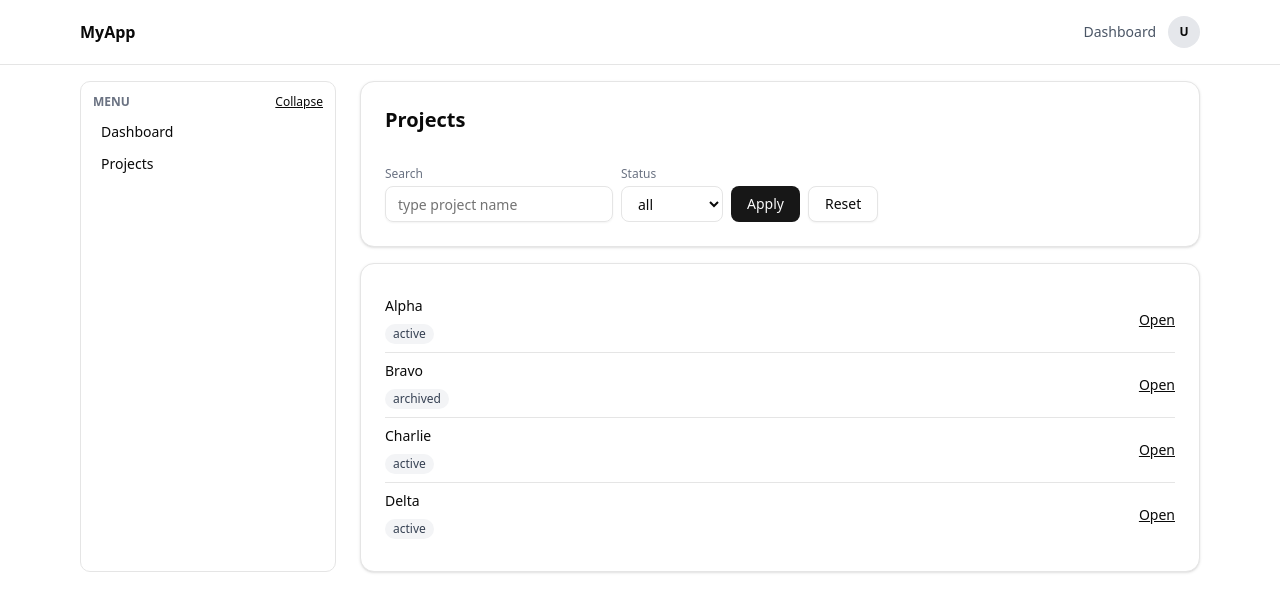
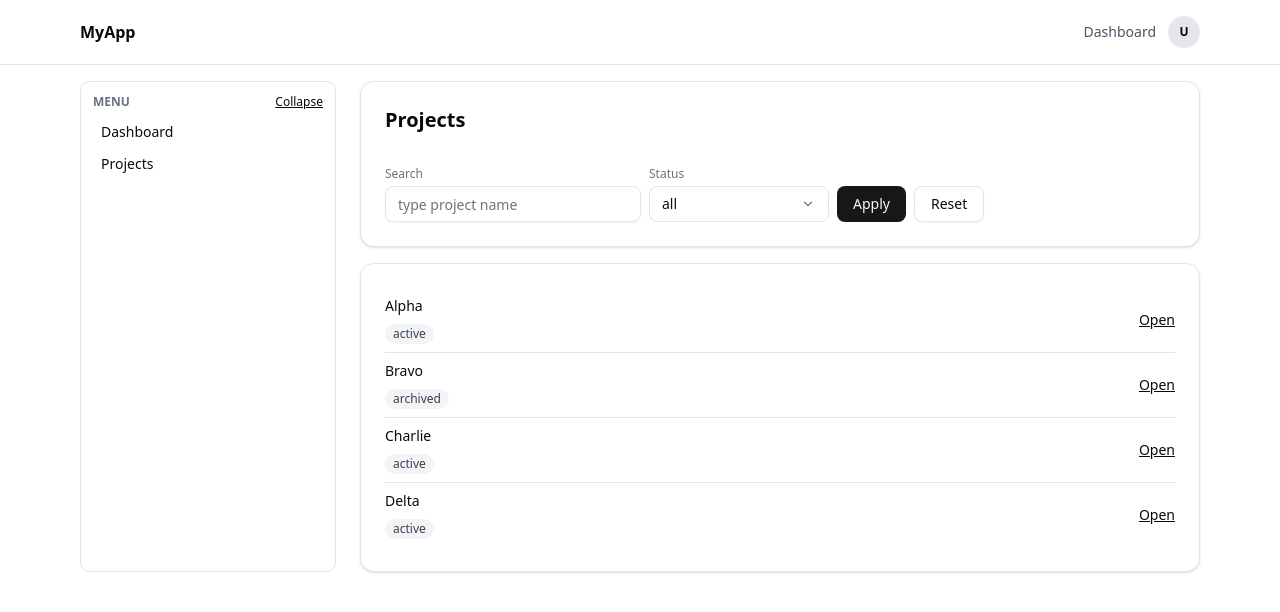
Before and after one commit to oct-Wanga/vibe-coding, a Next.js app: page /projects in a window 1280 px wide. Shown: the top 612 px of the page. Built offline with nearby package versions, Linux system fonts and the light colour scheme.

Commit message:
Refactor: 기능 구분 및 샤든 추가

```diff
--- a/package.json
+++ b/package.json
@@ -17,6 +17,7 @@
   "dependencies": {
     "@hookform/resolvers": "^3.10.0",
     "@radix-ui/react-label": "^2.1.8",
+    "@radix-ui/react-select": "^2.2.6",
     "@radix-ui/react-slot": "^1.2.4",
     "@tanstack/react-query": "^5.66.0",
     "class-variance-authority": "^0.7.1",
--- a/src/app/(app)/projects/page.tsx
+++ b/src/app/(app)/projects/page.tsx
@@ -1,4 +1,4 @@
-import { PROJECT_STATUS } from "@/features/projects-filter";
+import { PROJECT_STATUS } from "@/shared/lib/projectSearchParams";
 import { getEnumParam, getStringParam } from "@/shared/lib/searchParams";
 import { ProjectsPageClient } from "@/views/projects";
 
--- a/src/app/api/projects/[id]/route.ts
+++ b/src/app/api/projects/[id]/route.ts
@@ -1,9 +1,9 @@
-import { NextResponse } from "next/server";
+import { type NextRequest, NextResponse } from "next/server";
 
 import { findProject } from "@/entities/project";
 
-export async function GET(_req: Request, ctx: { params: { id: string } }) {
-  const { id } = await ctx.params;
+export async function GET(_req: NextRequest, context: { params: Promise<{ id: string }> }) {
+  const { id } = await context.params;
 
   const project = findProject(id);
 
--- a/src/features/auth/api/useLogin.ts
+++ b/src/features/auth/api/useLogin.ts
@@ -7,8 +7,6 @@ import type { LoginInput } from "@/features/auth";
 import { authKeys } from "../model/keys";
 
 type LoginResponse = { ok: true } | { ok: false; message: string };
-
-type ApiError = { message: string; status: number; details?: unknown };
 
 async function loginRequest(input: LoginInput): Promise<LoginResponse> {
   const res = await fetch("/api/auth/login", {
--- a/src/features/projects-filter/index.ts
+++ b/src/features/projects-filter/index.ts
@@ -1,2 +1 @@
-export * from "./model/constants";
 export * from "./ui/ProjectsFilter";
--- a/src/features/projects-filter/model/constants.ts
+++ /dev/null
@@ -1,2 +0,0 @@
-export const PROJECT_STATUS = ["all", "active", "archived"] as const;
-export type ProjectStatus = (typeof PROJECT_STATUS)[number];
--- a/src/features/projects-filter/ui/ProjectsFilter.tsx
+++ b/src/features/projects-filter/ui/ProjectsFilter.tsx
@@ -1,62 +1,115 @@
 "use client";
 
+import { usePathname, useRouter, useSearchParams } from "next/navigation";
 import { useEffect, useState } from "react";
 
-import { Button, Input } from "@/shared/ui";
-
-import type { ProjectStatus } from "../model/constants";
-import { PROJECT_STATUS } from "../model/constants";
+import type { ProjectStatus } from "@/shared/lib/projectSearchParams";
+import { PROJECT_STATUS, readProjectsFilters } from "@/shared/lib/projectSearchParams";
+import { setParam } from "@/shared/lib/searchParams";
+import {
+  Button,
+  Card,
+  CardContent,
+  CardHeader,
+  Input,
+  Select,
+  SelectContent,
+  SelectItem,
+  SelectTrigger,
+  SelectValue,
+} from "@/shared/ui";
 
 export function ProjectsFilter({
-  currentQ,
-  currentStatus,
-  onApply,
-  onReset,
+  initialQ,
+  initialStatus,
 }: {
-  currentQ: string;
-  currentStatus: ProjectStatus;
-  onApply: (next: { q: string; status: ProjectStatus }) => void;
-  onReset: () => void;
+  initialQ: string;
+  initialStatus: ProjectStatus;
 }) {
-  // 입력 중은 로컬, Apply 시 URL로 반영
-  const [q, setQ] = useState(currentQ);
-  const [status, setStatus] = useState<ProjectStatus>(currentStatus);
+  const router = useRouter();
+  const pathname = usePathname();
+  const sp = useSearchParams();
+
+  // ✅ URL이 싱글 소스(현재 적용된 값)
+  const { q: currentQ, status: currentStatus } = readProjectsFilters(sp, {
+    q: initialQ,
+    status: initialStatus,
+  });
+
+  // ✅ 입력 중(draft)은 로컬
+  const [draftQ, setDraftQ] = useState(currentQ);
+  const [draftStatus, setDraftStatus] = useState<ProjectStatus>(currentStatus);
+
+  // URL이 바뀌면 draft도 동기화
+  useEffect(() => {
+    setDraftQ(currentQ);
+  }, [currentQ]);
 
   useEffect(() => {
-    setQ(currentQ);
-  }, [currentQ]);
-  useEffect(() => {
-    setStatus(currentStatus);
+    setDraftStatus(currentStatus);
   }, [currentStatus]);
 
+  const applyToUrl = () => {
+    const next = new URLSearchParams(sp.toString());
+    setParam(next, "q", draftQ.trim() || undefined);
+    setParam(next, "status", draftStatus === "all" ? undefined : draftStatus);
+    router.push(`${pathname}?${next.toString()}`);
+  };
+
+  const reset = () => {
+    const next = new URLSearchParams(sp.toString());
+    next.delete("q");
+    next.delete("status");
+    router.push(`${pathname}?${next.toString()}`);
+  };
+
   return (
+    <div className="space-y-4">
+      <Card>
+        <CardHeader>
+          <h1 className="text-xl font-semibold">Projects</h1>
+        </CardHeader>
+
+        <CardContent>
           <div className="flex flex-wrap items-end gap-2">
             <div className="space-y-1">
               <div className="text-xs text-gray-500">Search</div>
-        <Input value={q} onChange={(e) => setQ(e.target.value)} placeholder="type project name" />
+              <div className="w-64">
+                <Input
+                  value={draftQ}
+                  onChange={(e) => setDraftQ(e.target.value)}
+                  placeholder="type project name"
+                />
+              </div>
             </div>
 
             <div className="space-y-1">
               <div className="text-xs text-gray-500">Status</div>
-        <select
-          className="h-9 rounded-md border bg-white px-3 text-sm focus:outline-none focus:ring-2 focus:ring-black/20"
-          value={status}
-          onChange={(e) => setStatus(e.target.value as ProjectStatus)}
-        >
+
+              {/* ✅ shadcn Select */}
+              <Select value={draftStatus} onValueChange={(v) => setDraftStatus(v as ProjectStatus)}>
+                <SelectTrigger className="w-[180px]">
+                  <SelectValue placeholder="Status" />
+                </SelectTrigger>
+                <SelectContent className="w-[180px] mt-1">
                   {PROJECT_STATUS.map((s) => (
-            <option key={s} value={s}>
+                    <SelectItem key={s} value={s}>
                       {s}
-            </option>
+                    </SelectItem>
                   ))}
-        </select>
+                </SelectContent>
+              </Select>
             </div>
 
-      <Button type="button" onClick={() => onApply({ q, status })}>
+            <Button type="button" onClick={applyToUrl}>
               Apply
             </Button>
-      <Button type="button" variant="outline" onClick={onReset}>
+            <Button type="button" variant="outline" onClick={reset}>
               Reset
             </Button>
           </div>
+        </CardContent>
+      </Card>
+    </div>
   );
 }
--- /dev/null
+++ b/src/shared/lib/projectSearchParams.ts
@@ -0,0 +1,14 @@
+import { getEnumParam, getStringParam } from "./searchParams";
+
+export const PROJECT_STATUS = ["all", "active", "archived"] as const;
+export type ProjectStatus = (typeof PROJECT_STATUS)[number];
+
+export function readProjectsFilters(
+  sp: URLSearchParams,
+  fallback: { q: string; status: ProjectStatus },
+) {
+  const q = getStringParam(sp, "q") ?? fallback.q;
+  const status = getEnumParam(sp, "status", PROJECT_STATUS) ?? fallback.status;
+
+  return { q, status };
+}
--- a/src/shared/ui/index.ts
+++ b/src/shared/ui/index.ts
@@ -3,3 +3,4 @@ export * from "./shadcn/button";
 export * from "./shadcn/card";
 export * from "./shadcn/input";
 export * from "./shadcn/label";
+export * from "./shadcn/select";
--- /dev/null
+++ b/src/shared/ui/shadcn/select.tsx
@@ -0,0 +1,83 @@
+"use client";
+
+import * as SelectPrimitive from "@radix-ui/react-select";
+import * as React from "react";
+
+import { cn } from "@/shared/lib/utils";
+
+function ChevronDownIcon(props: React.SVGProps<SVGSVGElement>) {
+  return (
+    <svg viewBox="0 0 20 20" fill="currentColor" aria-hidden="true" {...props}>
+      <path
+        fillRule="evenodd"
+        d="M5.23 7.21a.75.75 0 0 1 1.06.02L10 10.94l3.71-3.71a.75.75 0 1 1 1.06 1.06l-4.24 4.24a.75.75 0 0 1-1.06 0L5.21 8.29a.75.75 0 0 1 .02-1.08Z"
+        clipRule="evenodd"
+      />
+    </svg>
+  );
+}
+
+export const Select = SelectPrimitive.Root;
+
+export const SelectValue = SelectPrimitive.Value;
+
+export const SelectTrigger = React.forwardRef<
+  React.ElementRef<typeof SelectPrimitive.Trigger>,
+  React.ComponentPropsWithoutRef<typeof SelectPrimitive.Trigger>
+>(({ className, children, ...props }, ref) => (
+  <SelectPrimitive.Trigger
+    ref={ref}
+    className={cn(
+      "flex h-9 w-full items-center justify-between rounded-md border bg-white px-3 text-sm",
+      "focus:outline-none focus:ring-2 focus:ring-black/20",
+      "disabled:cursor-not-allowed disabled:opacity-50",
+      className,
+    )}
+    {...props}
+  >
+    {children}
+    <SelectPrimitive.Icon asChild>
+      <ChevronDownIcon className="h-4 w-4 text-gray-500" />
+    </SelectPrimitive.Icon>
+  </SelectPrimitive.Trigger>
+));
+SelectTrigger.displayName = "SelectTrigger";
+
+export const SelectContent = React.forwardRef<
+  React.ElementRef<typeof SelectPrimitive.Content>,
+  React.ComponentPropsWithoutRef<typeof SelectPrimitive.Content>
+>(({ className, children, position = "popper", ...props }, ref) => (
+  <SelectPrimitive.Portal>
+    <SelectPrimitive.Content
+      ref={ref}
+      position={position}
+      className={cn(
+        "z-50 min-w-[8rem] overflow-hidden rounded-md border bg-white shadow-md",
+        className,
+      )}
+      {...props}
+    >
+      <SelectPrimitive.Viewport className="p-1">{children}</SelectPrimitive.Viewport>
+    </SelectPrimitive.Content>
+  </SelectPrimitive.Portal>
+));
+SelectContent.displayName = "SelectContent";
+
+export const SelectItem = React.forwardRef<
+  React.ElementRef<typeof SelectPrimitive.Item>,
+  React.ComponentPropsWithoutRef<typeof SelectPrimitive.Item>
+>(({ className, children, ...props }, ref) => (
+  <SelectPrimitive.Item
+    ref={ref}
+    className={cn(
+      "relative flex cursor-default select-none items-center rounded px-2 py-1.5 text-sm outline-none",
+      "focus:bg-gray-100",
+      "data-[disabled]:pointer-events-none data-[disabled]:opacity-50",
+      className,
+    )}
+    {...props}
+  >
+    <SelectPrimitive.ItemText>{children}</SelectPrimitive.ItemText>
+  </SelectPrimitive.Item>
+));
+SelectItem.displayName = "SelectItem";
--- a/src/views/projects/ui/ProjectsPageClient.tsx
+++ b/src/views/projects/ui/ProjectsPageClient.tsx
@@ -1,15 +1,8 @@
 "use client";
 
-import { usePathname, useRouter, useSearchParams } from "next/navigation";
-
-import { PROJECT_STATUS, ProjectsFilter, type ProjectStatus } from "@/features/projects-filter";
-import { getEnumParam, getStringParam, setParam } from "@/shared/lib/searchParams";
-import { Card, CardContent, CardHeader } from "@/shared/ui";
+import { ProjectsFilter } from "@/features/projects-filter";
+import type { ProjectStatus } from "@/shared/lib/projectSearchParams";
 import { ProjectsList } from "@/widgets/projects-list";
-
-function parseStatusFromUrl(sp: URLSearchParams, fallback: ProjectStatus): ProjectStatus {
-  return getEnumParam(sp, "status", PROJECT_STATUS) ?? fallback;
-}
 
 export function ProjectsPageClient({
   initialQ,
@@ -18,45 +11,10 @@ export function ProjectsPageClient({
   initialQ: string;
   initialStatus: ProjectStatus;
 }) {
-  const router = useRouter();
-  const pathname = usePathname();
-  const sp = useSearchParams();
-
-  // URL이 싱글 소스
-  const currentQ = getStringParam(sp, "q") ?? initialQ;
-  const currentStatus = parseStatusFromUrl(sp, initialStatus);
-
-  const applyToUrl = (next: { q: string; status: ProjectStatus }) => {
-    const nextSp = new URLSearchParams(sp.toString());
-    setParam(nextSp, "q", next.q.trim() || undefined);
-    setParam(nextSp, "status", next.status === "all" ? undefined : next.status);
-    router.push(`${pathname}?${nextSp.toString()}`);
-  };
-
-  const reset = () => {
-    const nextSp = new URLSearchParams(sp.toString());
-    nextSp.delete("q");
-    nextSp.delete("status");
-    router.push(`${pathname}?${nextSp.toString()}`);
-  };
-
   return (
     <div className="space-y-4">
-      <Card>
-        <CardHeader>
-          <h1 className="text-xl font-semibold">Projects</h1>
-        </CardHeader>
-        <CardContent>
-          <ProjectsFilter
-            currentQ={currentQ}
-            currentStatus={currentStatus}
-            onApply={applyToUrl}
-            onReset={reset}
-          />
-        </CardContent>
-      </Card>
-
-      <ProjectsList q={currentQ} status={currentStatus} />
+      <ProjectsFilter initialQ={initialQ} initialStatus={initialStatus} />
+      <ProjectsList initialQ={initialQ} initialStatus={initialStatus} />
     </div>
   );
 }
--- a/src/widgets/projects-list/ui/ProjectsList.tsx
+++ b/src/widgets/projects-list/ui/ProjectsList.tsx
@@ -1,12 +1,23 @@
 "use client";
 
 import Link from "next/link";
+import { useSearchParams } from "next/navigation";
 
 import { useProjects } from "@/entities/project";
-import type { ProjectStatus } from "@/features/projects-filter";
+import type { ProjectStatus } from "@/shared/lib/projectSearchParams";
+import { readProjectsFilters } from "@/shared/lib/projectSearchParams";
 import { Badge, Card, CardContent } from "@/shared/ui";
 
-export function ProjectsList({ q, status }: { q: string; status: ProjectStatus }) {
+export function ProjectsList({
+  initialQ,
+  initialStatus,
+}: {
+  initialQ: string;
+  initialStatus: ProjectStatus;
+}) {
+  const sp = useSearchParams();
+  const { q, status } = readProjectsFilters(sp, { q: initialQ, status: initialStatus });
+
   const projects = useProjects({
     q: q.trim() || undefined,
     status,
```
Also changed, not shown: 1 other file (tests, documents, lock files or other folders). Lines whose indentation alone changed are shown as unchanged.
